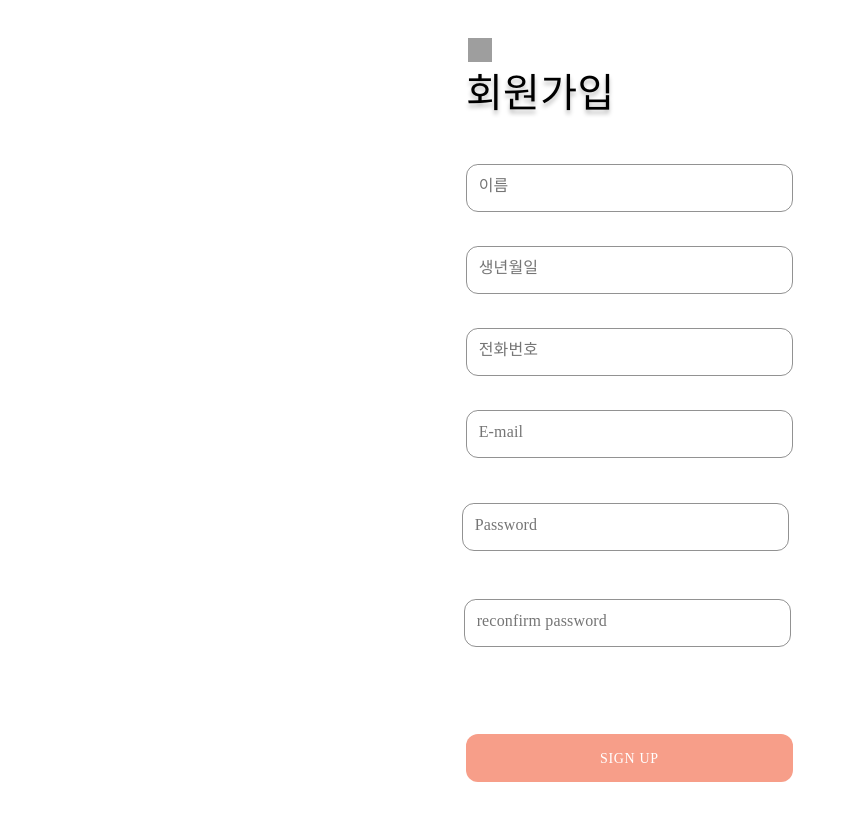
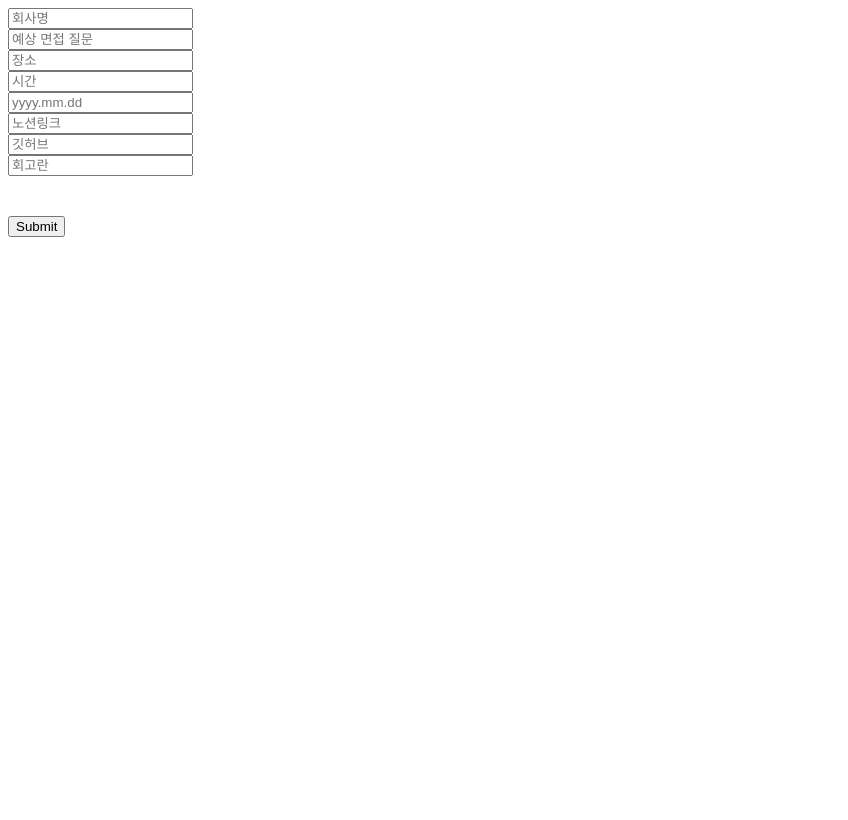
Before and after one commit to gmlgus0424/NoStupid, a React (Create React App) app: page / in a window 1280 px wide. Shown: the top 820 px of the page, without its empty margins (0-848 px from the left). Built offline with nearby package versions, Linux system fonts and the light colour scheme; grey boxes are pictures that could not be loaded.

Commit message:
Refactor: Add Schedule:

```diff
--- a/src/App.js
+++ b/src/App.js
@@ -1,9 +1,9 @@
-import Create from "./pages/Create.jsx";
+import Add from "./pages/Add.js";
 
 function App() {
   return (
     <div>
-      <Create />
+      <Add />
     </div>
   );
 }
--- a/src/index.js
+++ b/src/index.js
@@ -1,7 +1,8 @@
 import React from 'react';
 import ReactDOM from 'react-dom/client';
 import App from './App';
-import './css/absolute.css';
+// import './css/absolute.css';
+import './css/Add.css';
 
 const root = ReactDOM.createRoot(document.getElementById('root'));
 root.render(
--- /dev/null
+++ b/src/pages/Add.js
@@ -0,0 +1,103 @@
+import { useForm } from "react-hook-form";
+import React, { useEffect, useState, useRef } from 'react'
+
+export default function Add() {
+    const {register, watch, formState:{errors}, handleSubmit, getValues} = useForm();
+
+    const onSubmit = (data) => {
+        console.log(data)
+
+        //axios.post('/', data)
+    }
+
+    return (
+        <form onSubmit={handleSubmit(onSubmit)}>
+            <div className="page">
+                <div className="container1" >  {/* 상단바 */}
+
+                </div>
+
+
+
+                <div className="container2">  {/* 타이틀, 설정 */}
+                        <div className=""></div>  {/* 타이틀 */}
+                        <div className=""></div>  {/* 설정 */}
+                </div>
+
+
+                <div className="container3">  {/* 타이틀 아래 */}
+
+                    <div className="">  {/* 막대표시 */}
+                    </div>
+
+                    <div className="">  {/* 입력내용 */}
+                    <input
+                        className=""
+                        placeholder='회사명'
+                    />
+                    </div>
+
+                    <div className="">  {/* 입력내용 */}
+                    <input
+                        className=""
+                        placeholder='예상 면접 질문'
+                    />
+                    </div>
+
+                    <div className="">  {/* 입력내용 */}
+                    <input
+                        className=""
+                        placeholder='장소'
+                    />
+                    </div>
+
+                    <div className="">  {/* 입력내용 */}
+                    <input
+                        className=""
+                        placeholder='시간'
+                    />
+                    </div>
+
+                    <div className="">  {/* 입력내용 */}
+                    <input
+                        className=""
+                        placeholder='yyyy.mm.dd'
+                    />
+                    </div>
+
+                    <div className="">  {/* 입력내용 */}
+                    <input
+                        className=""
+                        placeholder='노션링크'
+                    />
+                    </div>
+
+                    <div className="">  {/* 입력내용 */}
+                    <input
+                        className=""
+                        placeholder='깃허브'
+                    />
+                    </div>
+
+                    <div className="">  {/* 입력내용 */}
+                    <input
+                        className=""
+                        placeholder='회고란'
+                    />
+                    </div>
+
+                    <div className="">  {/* 버튼 */}
+                    <input
+                        type="submit"
+                        style={{ marginTop: '40px' }}
+                    />
+                    </div>
+
+                </div>
+
+
+            </div>
+        </form>
+
+    )
+}
```
Also changed, not shown: src/css/Add.css (added), src/pages/Community.js (added), src/pages/Community.jsx (deleted), src/pages/Create.js (renamed from src/pages/Create.jsx).
